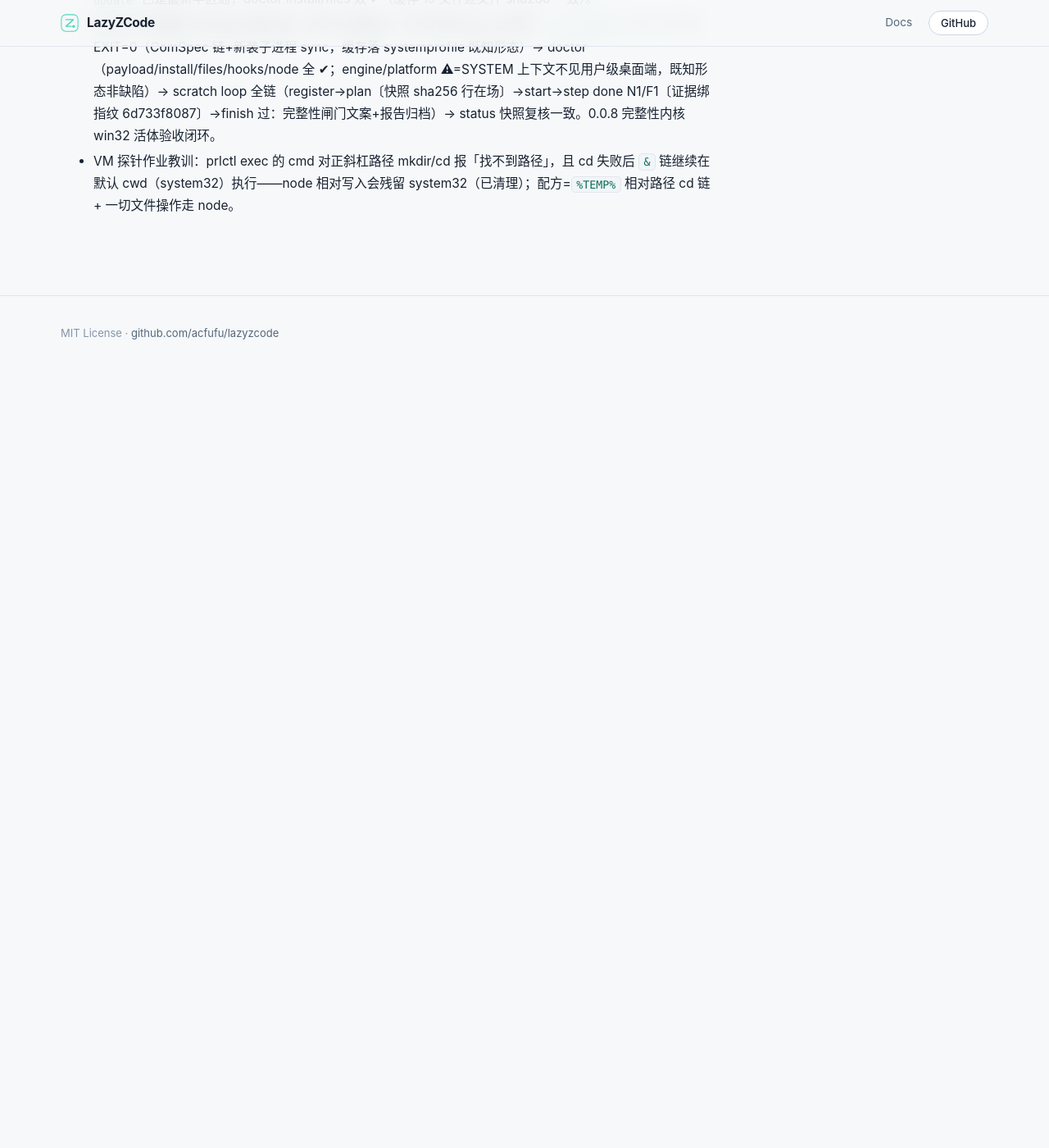
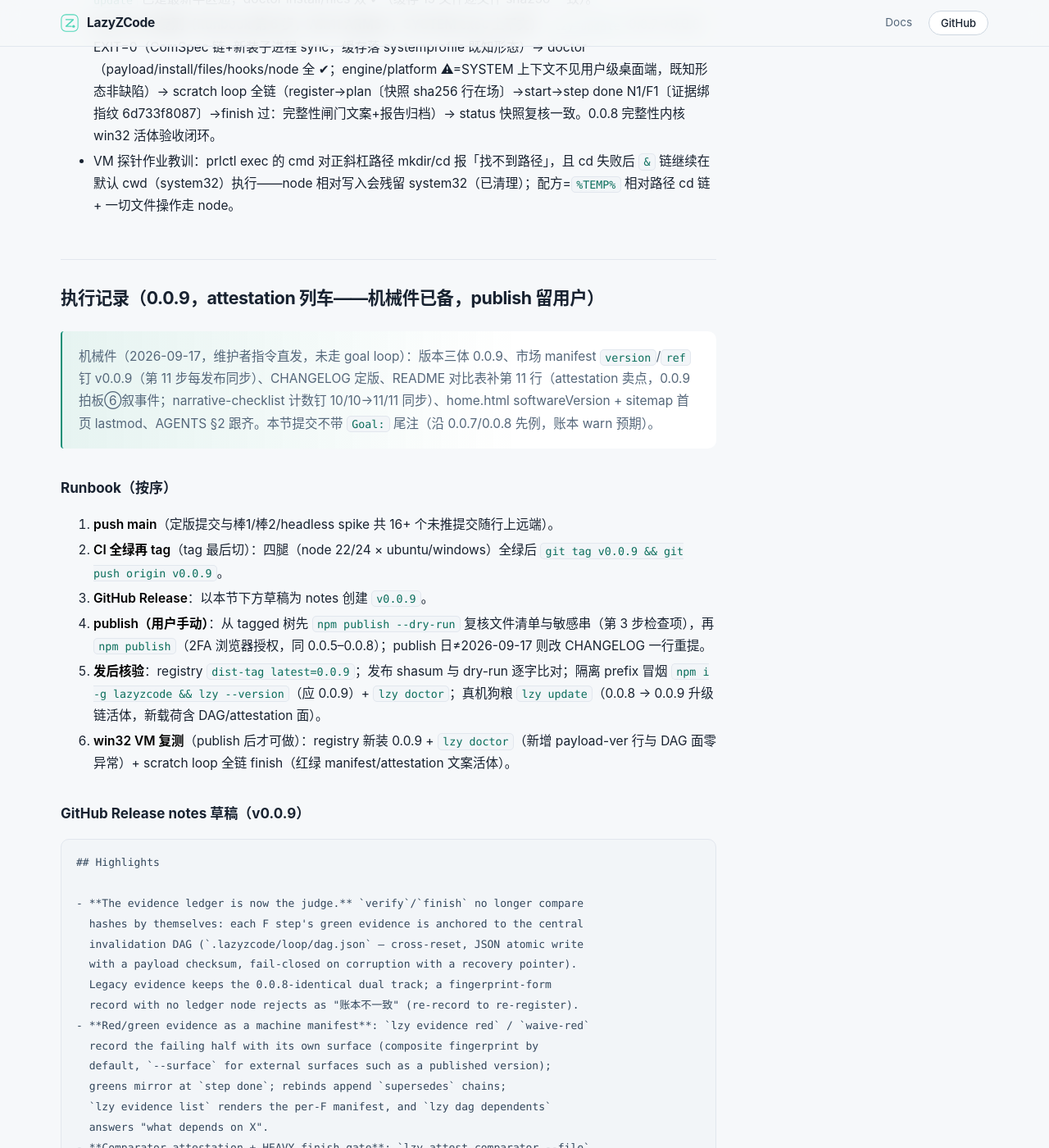
Before and after one commit to Acfufu/lazyzcode, a Jekyll site: the page built from docs/release-checklist.md, in a window 1280 px wide and 1400 px high, scrolled down 8020 px. Shown: the whole window at 82% size. Built offline with Jekyll 4.4.1, drawn with Linux system fonts in a browser that asks for light colours; our own code applies the rules of GitHub Pages for plain Markdown files; before the commit the page ends 8486 px from its top, so only the background shows below that; some of the changed text lies outside the part shown.

Commit message:
chore(release): 0.0.9 — attestation train (DAG unified authority, red/green manifest, comparator + final attestation, payload-ver doctor line)

````diff
--- a/docs/_layouts/home.html
+++ b/docs/_layouts/home.html
@@ -14,7 +14,7 @@
     "name": "LazyZCode",
     "applicationCategory": "DeveloperApplication",
     "operatingSystem": "macOS, Windows, Linux",
-    "softwareVersion": "0.0.8",
+    "softwareVersion": "0.0.9",
     "description": "The discipline layer for ZCode: plan, execute, take evidence, never stop half-done. A plugin plus a lightweight CLI (lzy) that turns agent claims into verified facts.",
     "url": "https://acfufu.github.io/lazyzcode/",
     "downloadUrl": "https://www.npmjs.com/package/lazyzcode",
--- a/docs/release-checklist.md
+++ b/docs/release-checklist.md
@@ -199,3 +199,52 @@
 - 真机狗粮：`lzy update` 0.0.7→0.0.8 全链 EXIT=0（探测→升级→新装子进程 sync 输出可见）；`lzy update` 已是最新半区通；doctor install/files 双 ✔（缓存 15 文件逐文件 sha256 一致）。
 - **win32 VM 复测（Runbook 第 6 步，Win11 ARM64，SYSTEM exec 上下文）**：`lzy update` 0.0.7→0.0.8 EXIT=0（ComSpec 链+新装子进程 sync，缓存落 systemprofile 既知形态）→ doctor（payload/install/files/hooks/node 全 ✔；engine/platform ⚠=SYSTEM 上下文不见用户级桌面端，既知形态非缺陷）→ scratch loop 全链（register→plan〔快照 sha256 行在场〕→start→step done N1/F1〔证据绑指纹 6d733f8087〕→finish 过：完整性闸门文案+报告归档）→ status 快照复核一致。0.0.8 完整性内核 win32 活体验收闭环。
 - VM 探针作业教训：prlctl exec 的 cmd 对正斜杠路径 mkdir/cd 报「找不到路径」，且 cd 失败后 `&` 链继续在默认 cwd（system32）执行——node 相对写入会残留 system32（已清理）；配方=`%TEMP%` 相对路径 cd 链 + 一切文件操作走 node。
+
+## 执行记录（0.0.9，attestation 列车——机械件已备，publish 留用户）
+
+> 机械件（2026-09-17，维护者指令直发，未走 goal loop）：版本三体 0.0.9、市场 manifest `version`/`ref` 钉 v0.0.9（第 11 步每发布同步）、CHANGELOG 定版、README 对比表补第 11 行（attestation 卖点，0.0.9 拍板⑥叙事件；narrative-checklist 计数钉 10/10→11/11 同步）、home.html softwareVersion + sitemap 首页 lastmod、AGENTS §2 跟齐。本节提交不带 `Goal:` 尾注（沿 0.0.7/0.0.8 先例，账本 warn 预期）。
+
+### Runbook（按序）
+
+1. **push main**（定版提交与棒1/棒2/headless spike 共 16+ 个未推提交随行上远端）。
+2. **CI 全绿再 tag**（tag 最后切）：四腿（node 22/24 × ubuntu/windows）全绿后 `git tag v0.0.9 && git push origin v0.0.9`。
+3. **GitHub Release**：以本节下方草稿为 notes 创建 `v0.0.9`。
+4. **publish（用户手动）**：从 tagged 树先 `npm publish --dry-run` 复核文件清单与敏感串（第 3 步检查项），再 `npm publish`（2FA 浏览器授权，同 0.0.5–0.0.8）；publish 日≠2026-09-17 则改 CHANGELOG 一行重提。
+5. **发后核验**：registry `dist-tag latest=0.0.9`；发布 shasum 与 dry-run 逐字比对；隔离 prefix 冒烟 `npm i -g lazyzcode && lzy --version`（应 0.0.9）+ `lzy doctor`；真机狗粮 `lzy update`（0.0.8 → 0.0.9 升级链活体，新载荷含 DAG/attestation 面）。
+6. **win32 VM 复测**（publish 后才可做）：registry 新装 0.0.9 + `lzy doctor`（新增 payload-ver 行与 DAG 面零异常）+ scratch loop 全链 finish（红绿 manifest/attestation 文案活体）。
+
+### GitHub Release notes 草稿（v0.0.9）
+
+```markdown
+## Highlights
+
+- **The evidence ledger is now the judge.** `verify`/`finish` no longer compare
+  hashes by themselves: each F step's green evidence is anchored to the central
+  invalidation DAG (`.lazyzcode/loop/dag.json` — cross-reset, JSON atomic write
+  with a payload checksum, fail-closed on corruption with a recovery pointer).
+  Legacy evidence keeps the 0.0.8-identical dual track; a fingerprint-form
+  record with no ledger node rejects as "账本不一致" (re-record to re-register).
+- **Red/green evidence as a machine manifest**: `lzy evidence red` / `waive-red`
+  record the failing half with its own surface (composite fingerprint by
+  default, `--surface` for external surfaces such as a published version);
+  greens mirror at `step done`; rebinds append `supersedes` chains;
+  `lzy evidence list` renders the per-F manifest, and `lzy dag dependents`
+  answers "what depends on X".
+- **Comparator attestation + HEAVY finish gate**: `lzy attest comparator --file`
+  records qa-executor verdicts as machine attestations bound to slug + planHash
+  + composite fingerprint + file sha256. HEAVY `finish` requires a current
+  MATCH attestation — missing, MISMATCH, and stale all reject. No bypass flag.
+- **LOOP_COMPLETE final attestation**: every successful finish writes
+  `.lazyzcode/attestations/<slug>-<UTC-compact>.json` (plan hash, per-root head
+  trees, composite fingerprint, ledger-anchored evidence refs, comparator
+  record, report sha256) — a machine proof of completion that survives `reset`
+  as history, outside the scar patrol's view.
+- **doctor `payload-ver`**: the installed payload cache version directories vs
+  the running CLI version, so the ADR-0012 "npm upgraded but not synced"
+  intermediate state names itself instead of confusing live sessions.
+
+## Upgrade
+
+`lzy update` (0.0.7+). On 0.0.6 or earlier: `npm i -g lazyzcode && lzy sync`.
+Requires the ZCode desktop app (logged in), Node ≥ 22, and git.
+```
--- a/docs/sitemap.xml
+++ b/docs/sitemap.xml
@@ -3,7 +3,7 @@
      若仓库改名或换组织，与 docs/_config.yml 的 url/baseurl 一起改。
      lastmod = 对应页面内容的最近提交日，内容有实质改动时顺手更新。 -->
 <urlset xmlns="http://www.sitemaps.org/schemas/sitemap/0.9">
-  <url><loc>https://acfufu.github.io/lazyzcode/</loc><lastmod>2026-09-07</lastmod></url>
+  <url><loc>https://acfufu.github.io/lazyzcode/</loc><lastmod>2026-09-17</lastmod></url>
   <url><loc>https://acfufu.github.io/lazyzcode/guide/en/</loc><lastmod>2026-09-16</lastmod></url>
   <url><loc>https://acfufu.github.io/lazyzcode/guide/zh/</loc><lastmod>2026-09-16</lastmod></url>
   <url><loc>https://acfufu.github.io/lazyzcode/developers/en/</loc><lastmod>2026-09-15</lastmod></url>
--- a/package.json
+++ b/package.json
@@ -1,6 +1,6 @@
 {
   "name": "lazyzcode",
-  "version": "0.0.8",
+  "version": "0.0.9",
   "description": "AI coding-workflow discipline layer for ZCode: plan, execute, take evidence, never stop half-done. Plugin + lightweight CLI (lzy).",
   "keywords": [
     "zcode",
````
Also changed, not shown: AGENTS.md (+1 -1 lines), README.zh-CN.md (+2 -1 lines), docs/narrative-checklist.md (+1 -1 lines), .claude-plugin/marketplace.json, CHANGELOG.md, README.md, plugin/.zcode-plugin/plugin.json.
